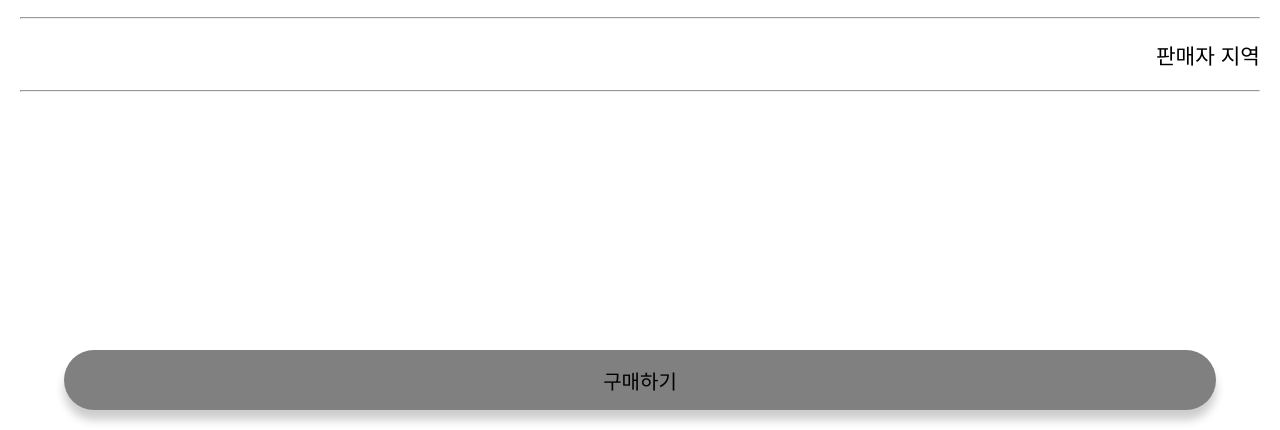
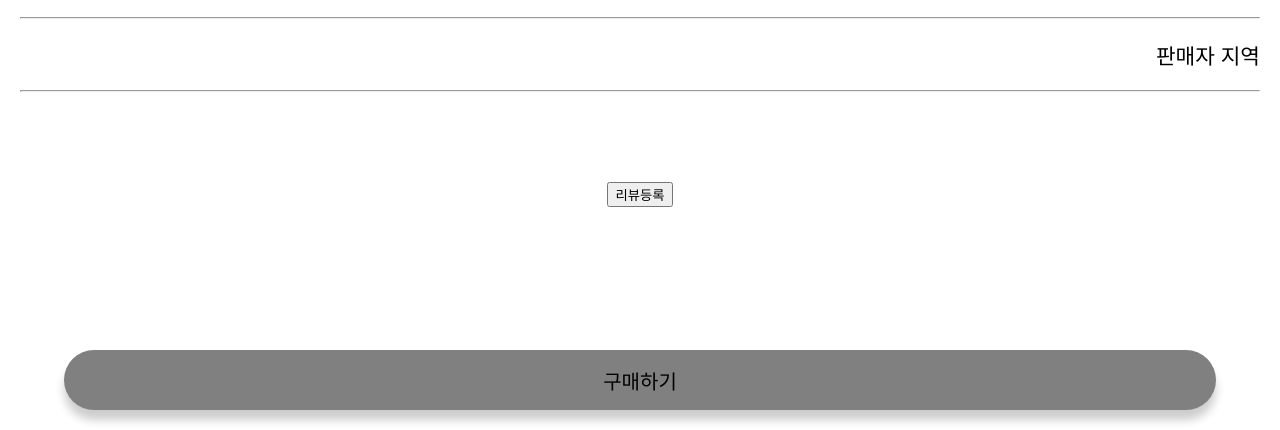
Before and after one commit to ewha-osp-doh/ewha-market, a Flask app: a page that uses templates/items_detailed.html in a window 1280 px wide. Shown: the part 370-800 px from the top of the page. Run offline with Flask 3, Linux system fonts and the light colour scheme; data that the repository does not hold is empty; some libraries are stand-ins or nearby versions; some web fonts are replaced.

Commit message:
Update items_detailed.html
리뷰 등록 버튼 생성

```diff
--- a/templates/items_detailed.html
+++ b/templates/items_detailed.html
@@ -62,6 +62,7 @@
 
   <div class="button_container">
     <button class="oval_button" type="button" >구매하기</button>
+    <button onclick="location.href='/reg_review_init/{{name}}/';"> 리뷰등록  </button>
   </div>
 </body>
 
```
